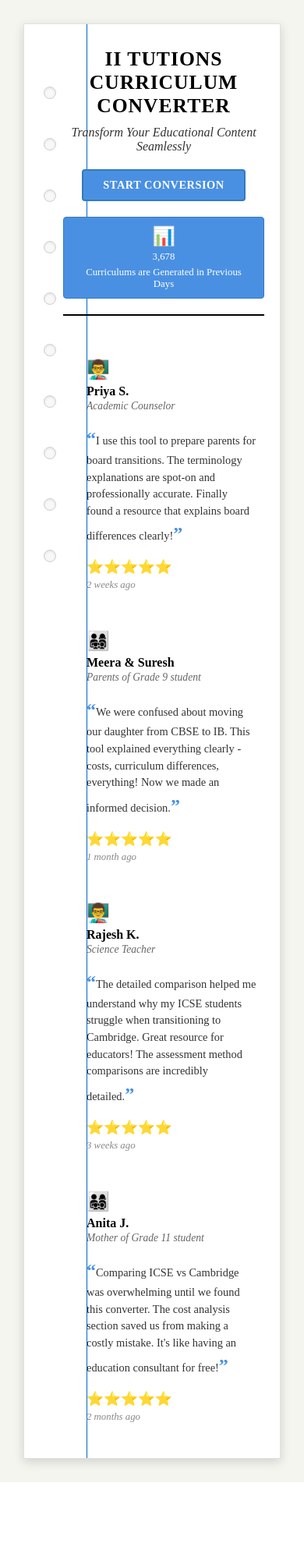
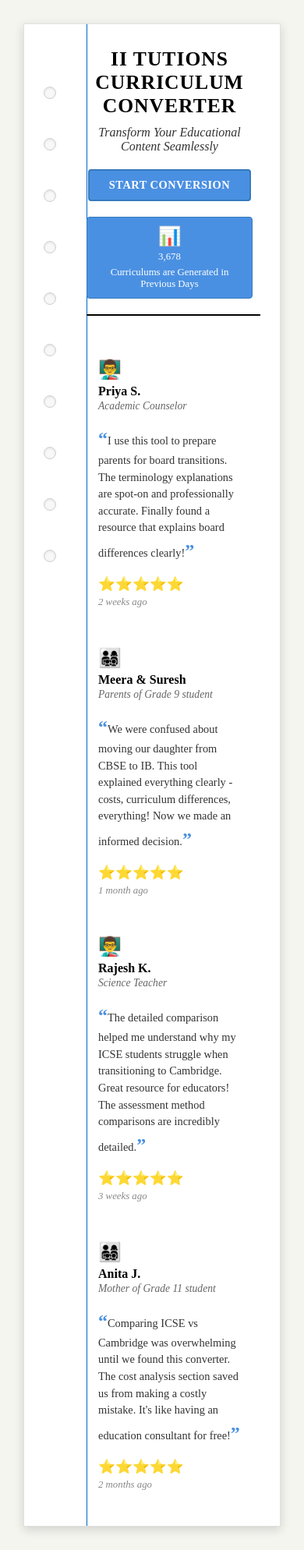
Before and after one commit to Tldev-ai/cc, a Flask app: page / in a window 390 px wide. Shown: the whole page at 78% size. Before the commit the page ends 1901 px from the top, so only its background shows below. Run offline with Flask 3, Linux system fonts and the light colour scheme.

Commit message:
Update index.html

```diff
--- a/templates/index.html
+++ b/templates/index.html
@@ -237,7 +237,7 @@
         /* Responsive */
         @media (max-width: 768px) {
             .notebook-container {
-                padding: 40px 30px 40px 60px;
+                padding: 40px 30px 40px 90px; /* Increased left padding from 60px to 90px */
             }
 
             .main-title {
@@ -255,7 +255,7 @@
 
             .review-cards {
                 grid-template-columns: 1fr;
-                margin-left: 40px;
+                margin-left: 20px; /* Reduced from 40px to 20px for better spacing */
                 margin-right: 20px;
                 gap: 25px;
             }
@@ -300,7 +300,7 @@
 
         @media (max-width: 480px) {
             .notebook-container {
-                padding: 30px 20px 30px 50px;
+                padding: 30px 25px 30px 80px; /* Increased left padding from 50px to 80px */
                 margin: 10px;
             }
 
@@ -309,14 +309,40 @@
             }
 
             .review-cards {
-                margin-left: 30px;
-                margin-right: 10px;
+                margin-left: 15px; /* Reduced from 30px to 15px */
+                margin-right: 15px; /* Reduced from 10px to 15px for balance */
                 gap: 20px;
             }
 
             .stats-box {
                 font-size: 0.8rem;
                 padding: 10px 15px;
+            }
+
+            /* Additional mobile spacing fixes */
+            .header {
+                padding-right: 10px; /* Add right padding for balance */
+            }
+
+            .review-content {
+                padding-right: 10px; /* Ensure text doesn't touch right edge */
+            }
+        }
+
+        /* Extra small screens */
+        @media (max-width: 360px) {
+            .notebook-container {
+                padding: 25px 20px 25px 75px; /* Even more space from blue line */
+            }
+
+            .review-cards {
+                margin-left: 10px;
+                margin-right: 10px;
+            }
+
+            .main-title {
+                font-size: 1.4rem;
+                line-height: 1.3;
             }
         }
     </style>
```
